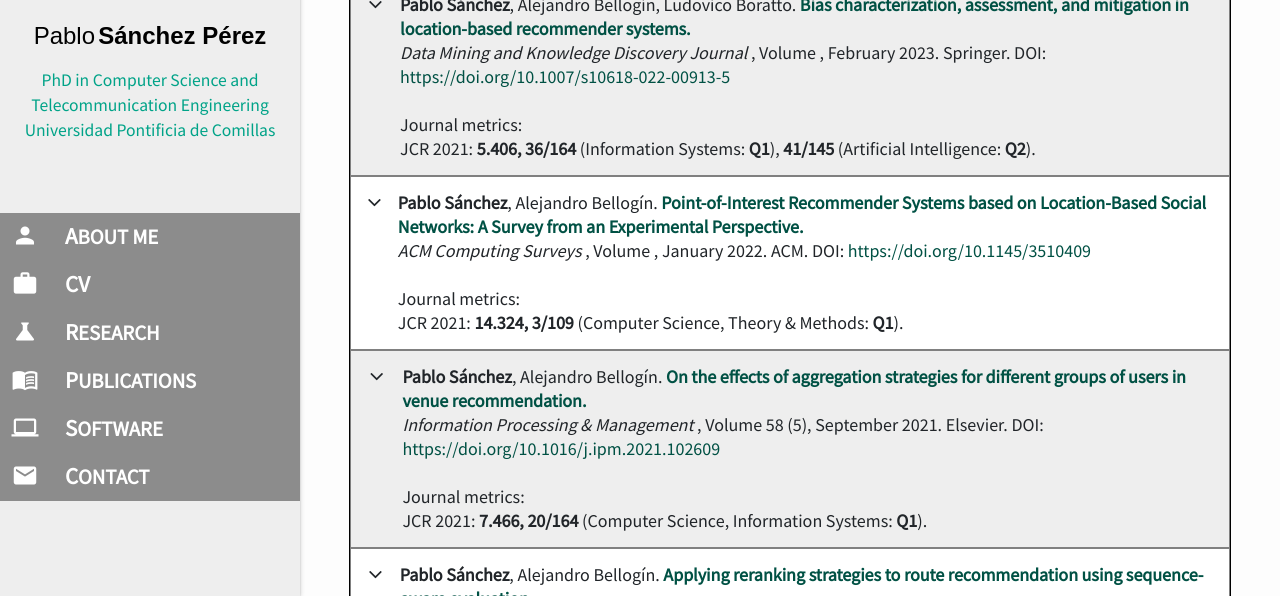
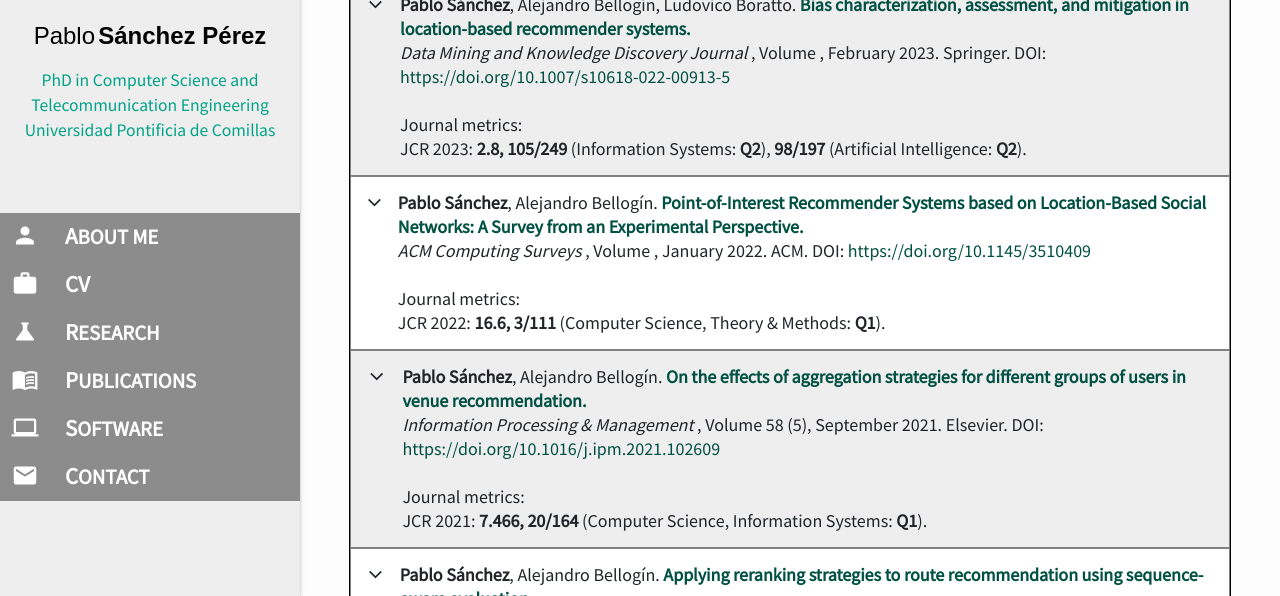
Before and after one commit to pablosanchezp/pablosanchezp.github.io, a Jekyll site: the page built from pubs.md, in a window 1280 px wide and 900 px high, cut to the strip 304-900 px from the top of the window. Built offline with Jekyll 4.4.1, drawn with Linux system fonts in a browser that asks for light colours; nearby versions of some CDN libraries.

Commit message:
Updated stats

```diff
--- a/_data/journals.yml
+++ b/_data/journals.yml
@@ -18,7 +18,7 @@
   doi: https://doi.org/10.1007/s10618-022-00913-5
   date: February 2023
   quality:
-    - "JCR 2021: <b>5.406, 36/164</b> (Information Systems: <b>Q1</b>), <b>41/145</b> (Artificial Intelligence: <b>Q2</b>)."
+    - "JCR 2023: <b>2.8, 105/249</b> (Information Systems: <b>Q2</b>), <b>98/197</b> (Artificial Intelligence: <b>Q2</b>)."
 
 - title: "Point-of-Interest Recommender Systems based on Location-Based Social Networks: A Survey from an Experimental Perspective"
   authors:
@@ -39,7 +39,7 @@
   doi: https://doi.org/10.1145/3510409
   date: January 2022
   quality:
-    - "JCR 2021: <b>14.324, 3/109</b> (Computer Science, Theory & Methods: <b>Q1</b>)."
+    - "JCR 2022: <b>16.6, 3/111</b> (Computer Science, Theory & Methods: <b>Q1</b>)."
 
 
 ##############################################################################################################################################
```
Also changed, not shown: research.md (+1 -0 lines).
